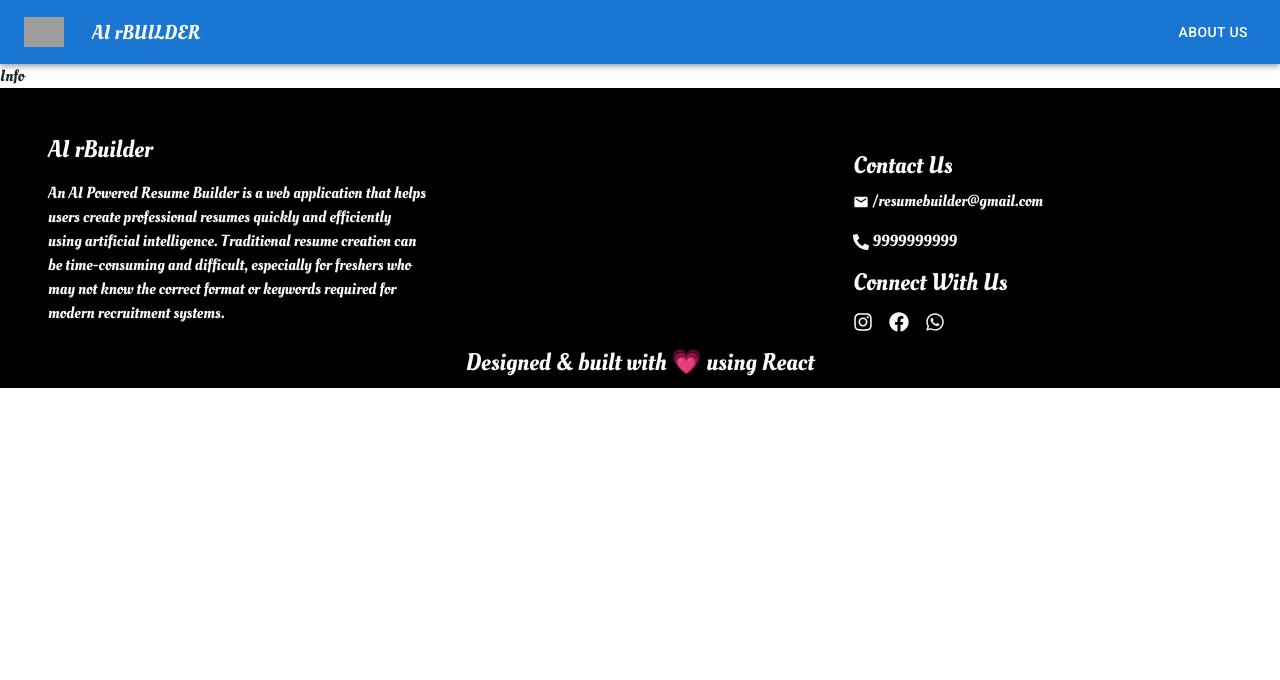
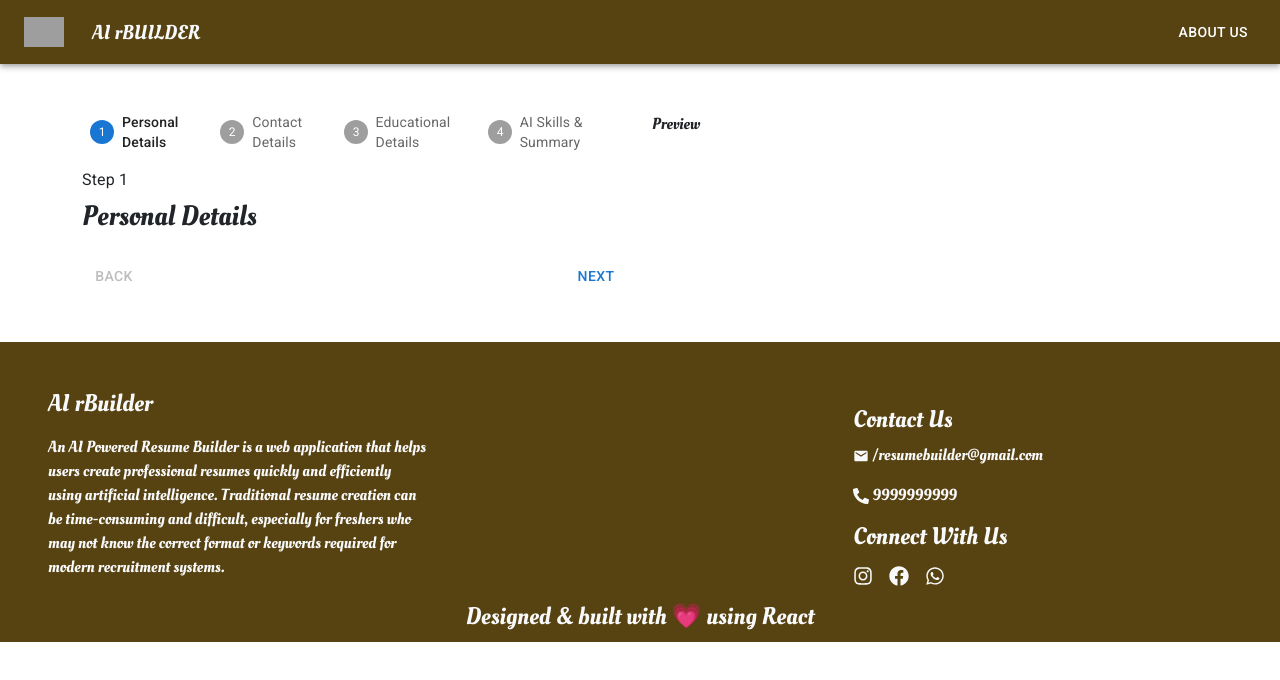
Before and after one commit to aysha-ux/ai-resume-builder-react, a React (Vite) app: page /resume-details in a window 1280 px wide. Shown: the top 680 px of the page. Built offline with nearby package versions, Linux system fonts and the light colour scheme; grey boxes are pictures that could not be loaded; a web font is replaced by a local one.

Commit message:
input stepper

```diff
--- a/src/Components/Footer.jsx
+++ b/src/Components/Footer.jsx
@@ -4,7 +4,7 @@ import { FaPhoneAlt, FaFacebook, FaInstagram, FaWhatsapp } from "react-icons/fa"
 
 function Footer() {
   return (
-    <div style={{ backgroundColor: 'black', height: "300px" }} className='container-fluid text-light p-5'>
+    <div style={{ backgroundColor: '#574211', height: "300px" }} className='container-fluid text-light p-5'>
       <div className="row">
         <div className="col-lg-4">
           <h4 className="mb-3">AI rBuilder</h4>
--- a/src/Components/Header.jsx
+++ b/src/Components/Header.jsx
@@ -6,15 +6,14 @@ import Typography from '@mui/material/Typography';
 import Button from '@mui/material/Button';
 import IconButton from '@mui/material/IconButton';
 import { Tooltip } from '@mui/material';
-import { Link } from 'react-router-dom';
+import { createMemoryRouter, Link } from 'react-router-dom';
 
 function Header() {
     const title = "An AI rBuilder suggest job-specific keywords, professional summaries, and skill recommendations to make the resume more effective and ATS (Applicant Tracking System) friendly. The main goal of the AI Powered Resume Builder is to simplify the resume creation process and help job seekers build professional, well-structured resumes in a few minutes. Users can select templates, edit content, preview their resume, and download it in formats such as PDF."
 
     return (
         <Box sx={{ flexGrow: 1 }}>
-            <AppBar position="static">
-                <Toolbar>
+<AppBar position="static" sx={{ backgroundColor: '#574211' }}>                <Toolbar>
                     <IconButton
                         size="large"
                         edge="start"
--- a/src/Components/Resumeinput.jsx
+++ b/src/Components/Resumeinput.jsx
@@ -1,11 +1,124 @@
-import React from 'react'
+import * as React from 'react';
+import Box from '@mui/material/Box';
+import Stepper from '@mui/material/Stepper';
+import Step from '@mui/material/Step';
+import StepLabel from '@mui/material/StepLabel';
+import Button from '@mui/material/Button';
+import Typography from '@mui/material/Typography';
+
+const steps = [
+  'Personal Details',
+  'Contact Details',
+  'Educational Details',
+  'AI Skills & Summary'
+];
+
 
 function Resumeinput() {
+  const [activeStep, setActiveStep] = React.useState(0);
+
+  const handleNext = () => {
+    setActiveStep((prevActiveStep) => prevActiveStep + 1);
+  };
+
+  const handleBack = () => {
+    setActiveStep((prevActiveStep) => prevActiveStep - 1);
+  };
+
+const renderFormCount = (stepCount)=>{
+  switch (stepCount) {
+    case 0: return(
+      <div>
+        <h3>Personal Details</h3>
+      </div>
+    )
+
+      break;
+       case 1: return(
+      <div>
+        <h3>Contact Details</h3>
+      </div>
+    )
+
+      break;
+       case 2: return(
+      <div>
+        <h3>Educational Details</h3>
+      </div>
+    )
+
+      break;
+       case 3: return(
+      <div>
+<p>Our AI wll generate sills & summary according to your job role.Click the <b>Generate AI Skill & Summary</b> button to proceed </p>      </div>
+    )
+
+      break;
+
+    default:
+      break;
+  }
+}
+
+
   return (
-    <div>
-      Resumeinput
-    </div>
-  )
+    <Box sx={{ width: '100%' }}>
+      <Stepper activeStep={activeStep}>
+        {steps.map((label, index) => {
+          const stepProps = {};
+          const labelProps = {};
+          return (
+            <Step key={label} {...stepProps}>
+              <StepLabel {...labelProps}>{label}</StepLabel>
+            </Step>
+          );
+        })}
+      </Stepper>
+      {activeStep === steps.length ? (
+        <React.Fragment>
+          <Typography sx={{ mt: 2, mb: 1 }}>
+            All steps completed - you&apos;re finished
+          </Typography>
+          <Box sx={{ display: 'flex', flexDirection: 'row', pt: 2 }}>
+            <Box sx={{ flex: '1 1 auto' }} />
+            <Button >
+              FINISH
+            </Button>
+          </Box>
+        </React.Fragment>
+      ) : (
+        <React.Fragment>
+          <Typography sx={{ mt: 2, mb: 1 }}>Step {activeStep + 1}</Typography>
+<Box>
+          {/* render form according to the active step */}
+{
+renderFormCount(activeStep)
+}</Box>
+
+          <Box sx={{ display: 'flex', flexDirection: 'row', pt: 2 }}>
+            <Button
+              color="inherit"
+              disabled={activeStep === 0}
+              onClick={handleBack}
+              sx={{ mr: 1 }}
+            >
+              Back
+            </Button>
+
+            <Box sx={{ flex: '1 1 auto' }} />
+
+            {activeStep === steps.length - 1
+              ?
+                <Button>GENERATE AI SKILLS & SUMMARY</Button>
+              :
+                <Button onClick={handleNext}>NEXT</Button>
+            }
+
+          </Box>
+        </React.Fragment>
+      )}
+    </Box>
+  );
 }
 
 export default Resumeinput
--- a/src/Pages/Info.jsx
+++ b/src/Pages/Info.jsx
@@ -1,11 +1,24 @@
+
 import React from 'react'
+import ResumeInput from '../Components/Resumeinput'
+import Preview from '../Components/Preview'
+
 
 function Info() {
-  return (
-    <div>
-      Info
-    </div>
-  )
+    return (
+        <div>
+            <div className="container my-5">
+                <div className="row">
+                    <div className="col-lg-6">
+                        <ResumeInput />
+                    </div>
+                    <div className="col-lg-6">
+                        <Preview />
+                    </div>
+                </div>
+            </div>
+        </div>
+    )
 }
 
 export default Info
--- a/src/Pages/Resume.jsx
+++ b/src/Pages/Resume.jsx
@@ -1,11 +1,42 @@
 import React from 'react'
+import { IoDocumentText } from 'react-icons/io5'
+import { FaFileDownload } from 'react-icons/fa'
+import { Link } from 'react-router-dom'
+
+
 
 function Resume() {
-  return (
-    <div>
-      Resume
-    </div>
-  )
+    return (
+        <div>
+            <div style={{height: "100vh"}}>
+                <h1 className='text-center mt-5'>Create an ATS Friendly Resume in Minutes with AI</h1>
+                <div className="container">
+                    <div className="row mt-5">
+                        <div className="col-lg-1"></div>
+                        <div className="col-lg-4 rounded shadow text-center p-5">
+                            <IoDocumentText className='fs-1 mb-3 text-primary'/>
+                            <h4>Add Your Details</h4>
+                            <p>Our AI will generate Skills & Summary</p>
+                            <h5>Step 1</h5>
+                        </div>
+                        <div className="col-lg-2"></div>
+                        <div className="col-lg-4 rounded shadow text-center p-5">
+                                                      <FaFileDownload  className='fs-1 mb-3 text-danger'/>
+
+                            <h4>Download your Resume</h4>
+                            <p>Download PDF and start applying</p>
+                            <h5>Step 2</h5>
+                        </div>
+                        <div className="col-lg-1"></div>
+                    </div>
+                </div>
+                <div className='text-center mt-5'>
+                  <Link to={'/resume-details'} style={{backgroundColor:'#574211'}} className='btn text-light mt-5 rounded'> LET'S START</Link>
+
+                </div>
+            </div>
+        </div>
+    )
 }
 
 export default Resume
```
